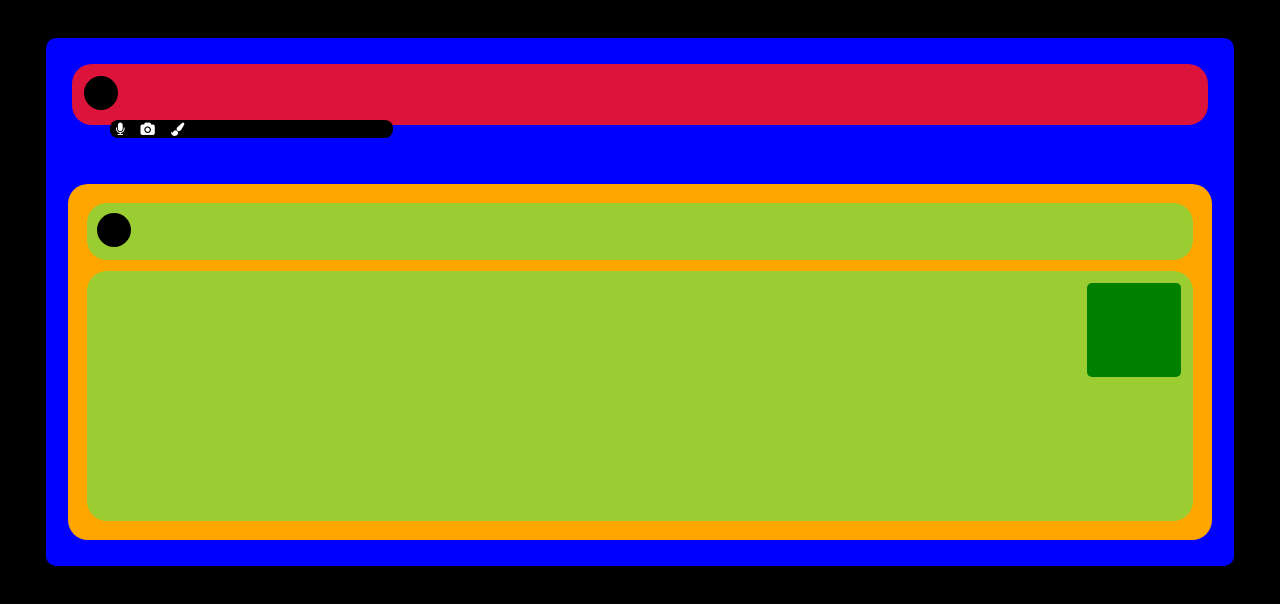
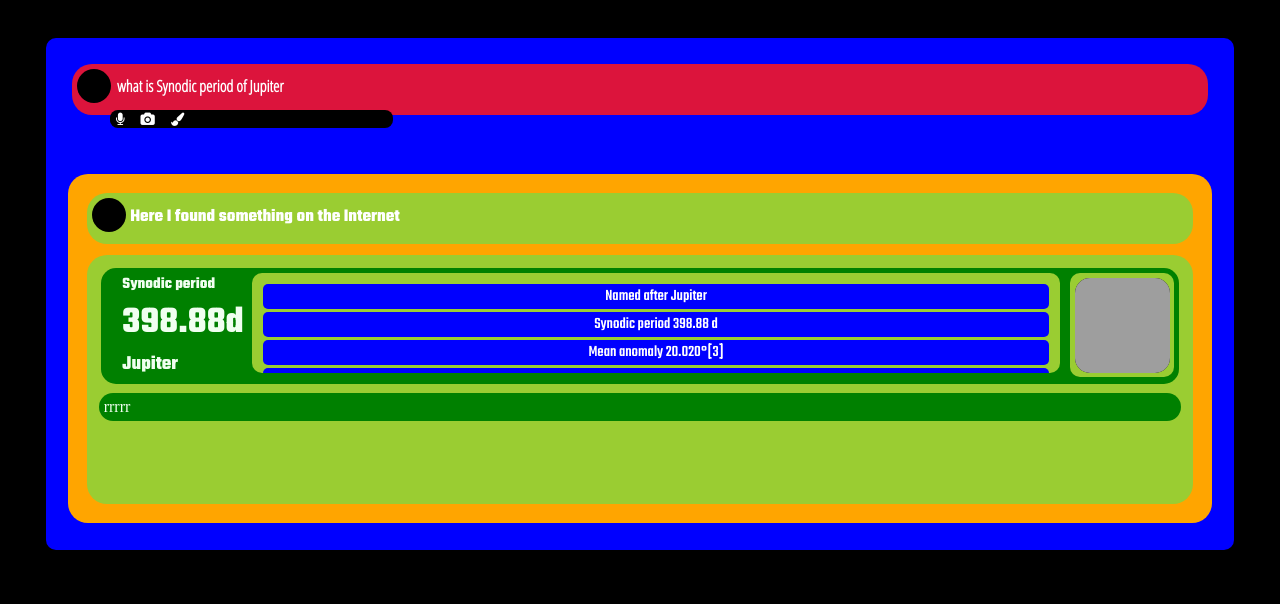
Before and after one commit to IOX-tech/pickle-CloudApps, a plain HTML site: page experienceKen/index.html in a window 1280 px wide. Drawn offline with Linux system fonts and the light colour scheme; grey boxes are pictures that could not be loaded.

Commit message:
addded files

```diff
--- a/experienceKen/index.html
+++ b/experienceKen/index.html
@@ -4,9 +4,7 @@
 <div class="full">
     <div class="input">
         <div class="user-logo"></div>
-        <div class="display">
-            <div class="text"></div>
-        </div>
+        <p class="user-text">what is Synodic period of Jupiter</p>
 
     </div>
     <div class="cpan">
@@ -16,13 +14,35 @@
     </div>
     <div class="output">
         <div class="short">
-            <div class="user-logo">
+            <div class="user-logo"></div>
+            <p class="instant-ans">Here I found something on the Internet</p>
+        </div>
 
+        <div class="ans-box">
+            <!-- <div class="image-container">
+                <img src="https://www.zmescience.com/wp-content/uploads/2019/08/stsci-h-p1936a-m-1999x2000.png" alt="" class="image">
+            </div> -->
+            <div class="stats">
+                <div class="highlight">
+                    <div class="exr-wt">Synodic period</div>
+                    <div class="dir-ans">398.88d</div>
+                    <div class="brief-abt">Jupiter</div>
+                </div>
+                <div class="extras">
+                    <div class="features">
+                        <div class="minis">Named after	Jupiter</div>
+                        <div class="minis">Synodic period	398.88 d</div>
+                        <div class="minis">Mean anomaly	20.020°[3]</div>
+                        <div class="minis">test</div>
+                        <div class="minis">test1</div>
+                        <div class="minis">test2</div>
+                    </div>
+                </div>
+                <div class="image-container"><img src="https://www.zmescience.com/wp-content/uploads/2019/08/stsci-h-p1936a-m-1999x2000.png" alt="" class="image"></div>
+                <div class="smile"></div>
             </div>
-        </div>
-        <div class="ans-box">
-            <div class="image">
-
+            <div class="wide-ans-box">
+                rrrrr
             </div>
         </div>
     </div>
--- a/experienceKen/style.css
+++ b/experienceKen/style.css
@@ -1,5 +1,4 @@
-
-
+@import url('https://fonts.googleapis.com/css2?family=Open+Sans+Condensed:wght@300&family=Teko:wght@300;500;700&display=swap');
 *
 {
     background-color: black;
@@ -16,12 +15,64 @@
     border-radius: 10px;
 }
 
+::-webkit-scrollbar{
+    width: 5px;
+}
+
+::-webkit-scrollbar-track{
+    background-color: transparent;
+}
+
+::-webkit-scrollbar-thumb{
+    background-color: blue;
+    border-radius: 20px;
+}
+
+::-webkit-scrollbar-thumb:hover{
+    background-color: white;
+    border-radius: 20px;
+}
+
 .input{
     background-color: crimson;
+    padding: 5px;
+    padding-bottom: 0%;
     min-width: 8cm;
-    min-height: 1cm;
+    min-height: 0.4cm;
+    max-height: 1.2cm;
     border-radius: 20px;
-    padding: 0.3cm;
+    font-family: 'Open Sans Condensed', sans-serif;
+    font-size: 16px;
+    font-weight: bold;
+}
+.input ::selection{
+    color: red;
+    background-color: white;
+}
+.user-text{
+    color: white;
+    background-color: transparent;
+    margin: 2px;
+    margin-top: 10px;
+    position: relative;
+    left: 1cm;
+    bottom: 1cm;
+    width: 93%;
+}
+
+.instant-ans{
+    position: relative;
+    color: white;
+    background-color: transparent;
+    left: 1cm;
+    bottom: 1cm;
+    width: 93.2%;
+    margin-bottom: 0%;
+    margin-top: 10px;
+    font-family: 'Teko', sans-serif;
+    font-size: 18px;
+    font-weight: bold;
+    margin-bottom: 6px;
 }
 
 .user-logo{
@@ -58,15 +109,41 @@
     border-radius: 20px;
     padding: 0.5cm;
 }
+.output ::selection{
+    color: yellowgreen;
+    background-color: white;
+}
 
 
 .short{
     background-color: yellowgreen;
-    padding: 0.25cm;
+    padding: 5px;
+    padding-bottom: 0%;
     min-width: 8cm;
-    min-height: 1cm;
-    max-height: 2.5cm;
+    min-height: 0.4cm;
+    max-height: 1.2cm;
     border-radius: 20px;
+}
+
+.exr-wt{
+    color: honeydew;
+    background-color: transparent;
+    max-width: 170px;
+    font-weight: bold;
+}
+
+.dir-ans{
+    color: honeydew;
+    background-color: transparent;
+    font-weight: bolder;
+    font-size: 38px;
+}
+
+.brief-abt{
+    color: honeydew;
+    background-color: transparent;
+    font-size: 20px;
+    font-weight: bold;
 }
 
 .ans-box{
@@ -78,11 +155,103 @@
     padding: 0.3cm;
 }
 
+
+
 .image{
-    background-color: green;
+    background-color: black;
     width: 2.5cm;
     height: 2.5cm;
     position: relative;
+    /* float: right; */
+    border-radius: 15px;
+    margin: 5px;
+    /* position: relative;
+    right: 0.1cm;
+    top: 0.1cm; */
+}
+
+.highlight{
+    color: white;
+    background-color: transparent;
+    font-family: 'Teko',sans-serif;
+}
+
+.stats{
+    color: white;
+    min-height: 1.3cm;
+    padding: 5px;
+    border-radius: 15px;
+    background-color: green;
+    padding-left: 2%;
+    display: flex;
+    margin: 2px;
+    align-self: center;
+    font-family: 'Teko',sans-serif;
+}
+
+.features{
+    background-color: yellowgreen;
+    height: 84px;
+    width: auto;
+    overflow-x: hidden;
+    overflow-y: auto;
+    text-align: center;
+    padding: 8px;
+    border-radius: 10px;
+    margin-left: 8px;
+    /* width: 80%; */
+}
+
+
+.features ::-webkit-scrollbar-thumb{
+    background-color: blue;
+    border-radius: 20px;
+    height: 2px;
+    width: 2px;
+}
+
+.features ::-webkit-scrollbar-thumb:hover{
+    background-color: rgb(153, 140, 140);
+    border-radius: 20px;
+    display: flexbox;
+}
+
+.minis{
+    background-color: blue;
+    text-align: center;
+    color: white;
+    padding: 1px;
+    border-radius: 5px;
+    margin: 3px;
+}
+
+.image-container{
+    color: white;
+    background-color: yellowgreen;
+    border-radius: 10px;
+    margin-left: 10px;
+    width: 104px;
+    height: 104px;
     float: right;
-    border-radius: 5px;
 }
+
+.make{
+    color: white;
+    background-color: yellowgreen;
+    border-radius: 10px;
+    margin-left: 10px;
+    width: 20%;
+}
+
+.extras{
+    width: 100%;
+    background-color: transparent;
+}
+
+.wide-ans-box{
+    background-color: green;
+    color: honeydew;
+    margin-top: 0.22cm;
+    border-radius: 20px;
+    padding: 5px;
+}
```
